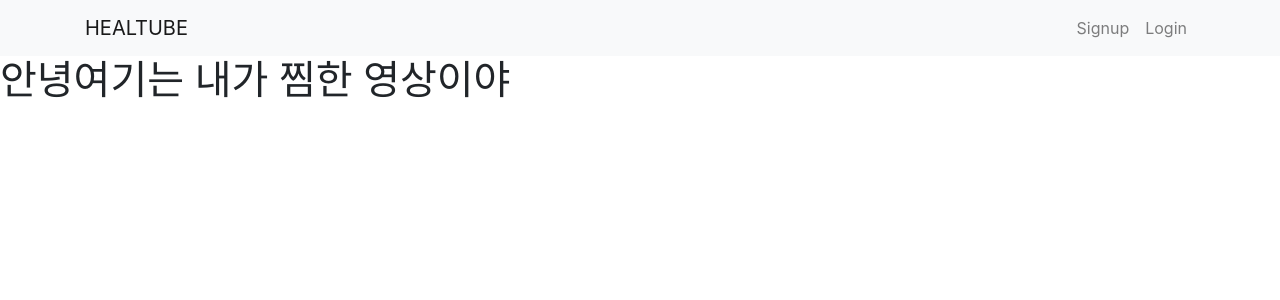
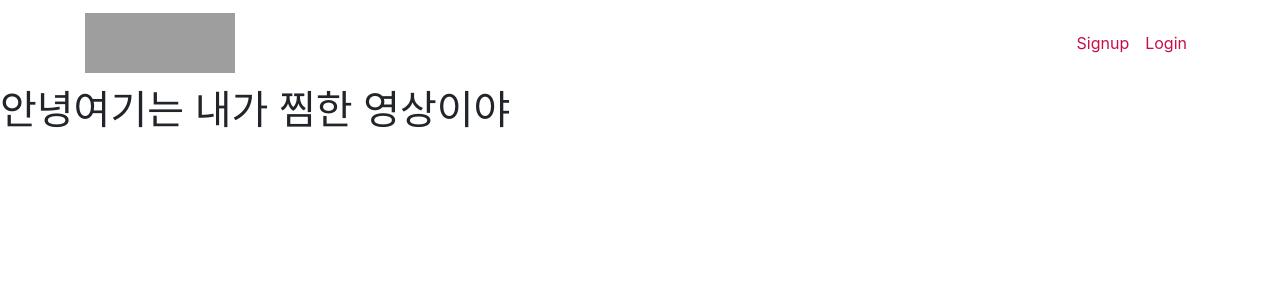
Before and after one commit to boooyeon/Healthy-HomeCook, a Django app: page /mylist/mylist/ in a window 1280 px wide. Shown: the top 300 px of the page. Run offline with Django 3.2, Linux system fonts and the light colour scheme; some libraries are stand-ins or nearby versions; grey boxes are pictures that could not be loaded.

Commit message:
메인화면 css
아러민ㅇㅇ민ㄻㅇㄹ

```diff
--- a/search/views.py
+++ b/search/views.py
@@ -14,7 +14,7 @@ def index(request):
 
         search_params = {
             'part': 'snippet',
-            'q': request.POST['search'],
+            'q': request.POST['search']+'요리',
             'key': settings.YOUTUBE_DATA_API_KEY,
             'type': 'video',
             'maxResults' : 9,
--- a/youtube_search/templates/base.html
+++ b/youtube_search/templates/base.html
@@ -12,12 +12,18 @@
     <link rel="stylesheet" href="https://stackpath.bootstrapcdn.com/bootstrap/4.3.1/css/bootstrap.min.css" integrity="sha384-ggOyR0iXCbMQv3Xipma34MD+dH/1fQ784/j6cY/iJTQUOhcWr7x9JvoRxT2MZw1T" crossorigin="anonymous">
     <link rel="stylesheet" href="https://cdnjs.cloudflare.com/ajax/libs/fullPage.js/3.0.7/fullpage.css">
     <link rel="stylesheet" href="./style.css">
+    <style>
+        #toolbartext{
+            color: #C80E47;
+        }
+    </style>
 </head>
 <body>
 {% load static %}
-  <nav class="navbar navbar-expand-lg navbar-light bg-light">
+  <!-- <nav class="nav class="navbar navbar-expand-lg navbar-light bg-light"> -->
+<nav class="navbar navbar-expand-lg navbar-white bg-white">
     <div class="container">
-        <a class="navbar-brand" href="{% url 'home' %}">HEALTUBE</a>
+        <a class="navbar-brand" href="{% url 'home' %}"><img src="/static/search/img/로고.png" height="60rem" width="150rem"></a>
         <button class="navbar-toggler" type="button" data-toggle="collapse" data-target="#navbarNavAltMarkup"
             aria-controls="navbarNavAltMarkup" aria-expanded="false" aria-label="Toggle navigation">
             <span class="navbar-toggler-icon"></span>
@@ -43,10 +49,10 @@
                   </li>
                 {% else %}
                 <li class="nav-item">
-                    <a class="nav-item nav-link" href="{% url 'signup' %}">Signup</a>
+                    <a class="nav-item nav-link" href="{% url 'signup' %}" id="toolbartext">Signup</a>
                 </li>
                 <li class="nav-item">
-                    <a class="nav-item nav-link" href="{% url 'login' %}">Login</a>
+                    <a class="nav-item nav-link" href="{% url 'login' %}" id="toolbartext">Login</a>
                 </li>
                 {% endif %}
             </ul>
```
Also changed, not shown: search/static/search/album.css (+32 -0 lines), search/templates/search/index.html (+10 -7 lines).
